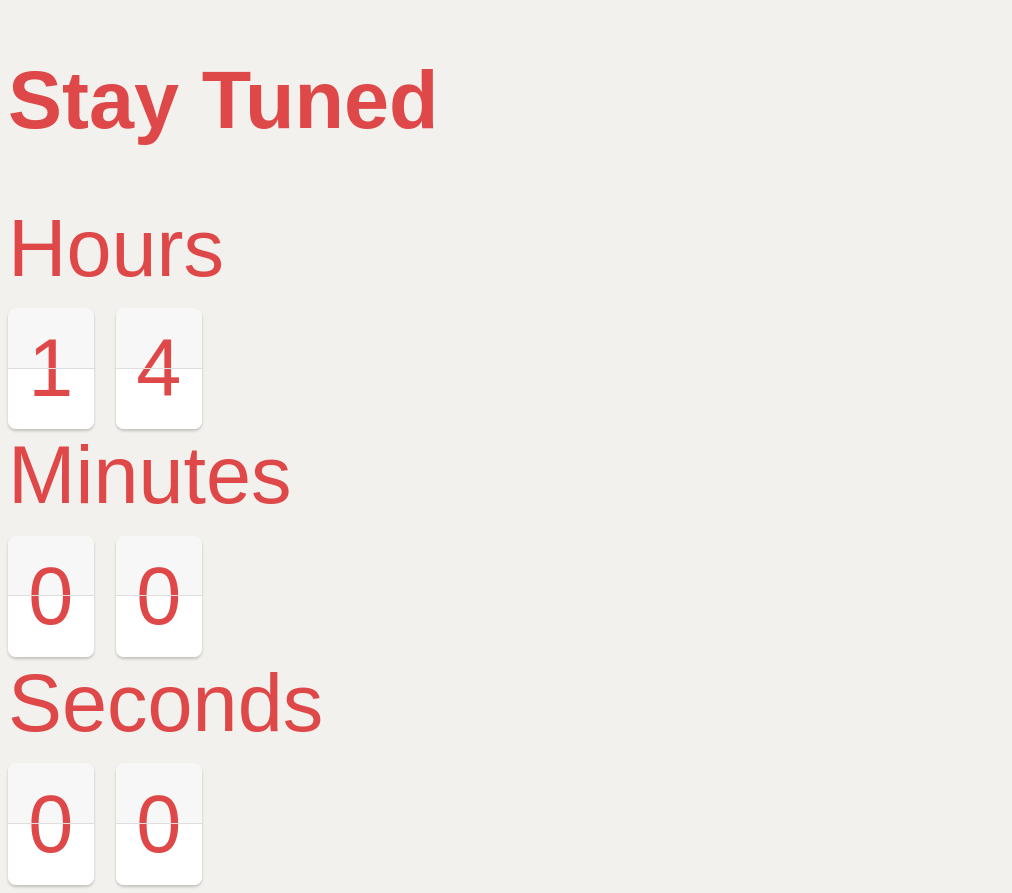
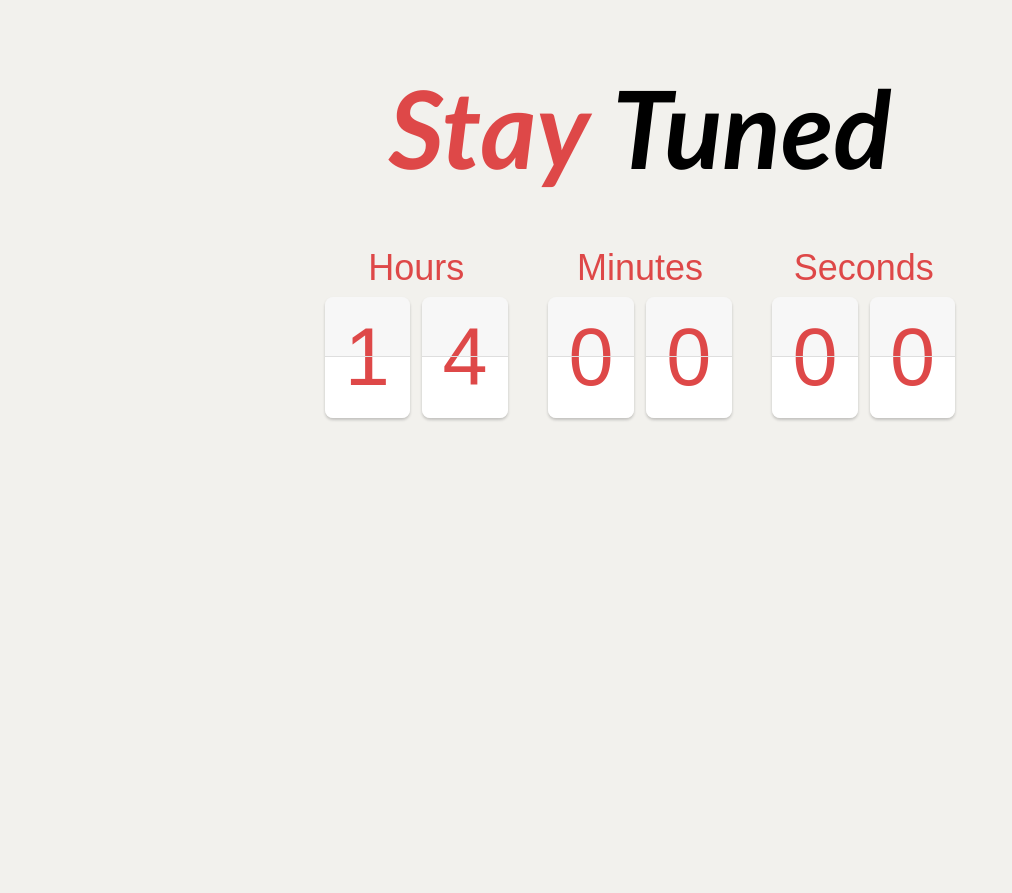
Before and after one commit to sbamsh/countdown, a plain HTML site: page index.html in a window 1280 px wide. Shown: the whole page, without its empty margins (0-1012 px from the left). After the commit the page ends 800 px from the top, so only its background shows below. Drawn offline with Linux system fonts and the light colour scheme.

Commit message:
some classes changes in html, new part of style sheet added

```diff
--- a/index.html
+++ b/index.html
@@ -16,8 +16,8 @@
 
         <div class="container">
             <div class="container-segment">
-                <div class="sigment-title">Hours</div>
-                <div class="sigment">
+                <div class="segment-title">Hours</div>
+                <div class="segment">
                     <div class="flip-card" data-hours-tens>
                         <div class="top">2</div>
                         <div class="bottom">2</div>
@@ -30,7 +30,7 @@
             </div>
 
             <div class="container-segment">
-                <div class="sigment-title">Minutes</div>
+                <div class="segment-title">Minutes</div>
                 <div class="segment">
                     <div class="flip-card" data-minutes-tens>
                         <div class="top">0</div>
@@ -44,7 +44,7 @@
             </div>
 
             <div class="container-segment">
-                <div class="sigment-title">Seconds</div>
+                <div class="segment-title">Seconds</div>
                 <div class="segment">
                     <div class="flip-card" data-seconds-tens>
                         <div class="top">0</div>
--- a/style.css
+++ b/style.css
@@ -45,6 +45,48 @@ body {
     border-bottom-left-radius: .1em;
 }
 
+.container {
+    display: flex;
+    gap: .5em;
+    justify-content: center;
+
+}
+
+
+.container-segment {
+    display: flex;
+    gap: .1em;
+    flex-direction: column;
+    align-items: center;
+
+}
+
+.segment {
+    display: flex;
+    gap: .15em;
+
+}
+
+.segment-title {
+    font-size: 1rem;
+}
+
+.title {
+    display: flex;
+    gap: .5em;
+    justify-content: center;
+}
+
+.first-word, .sec-word {
+    font-size: 3rem;
+    font-family:'Gill Sans', 'Gill Sans MT', Calibri, 'Trebuchet MS', sans-serif;
+    font-style: italic;
+}
+
+.sec-word {
+    color: black;
+}
+
 
 
 /* animation */
```
